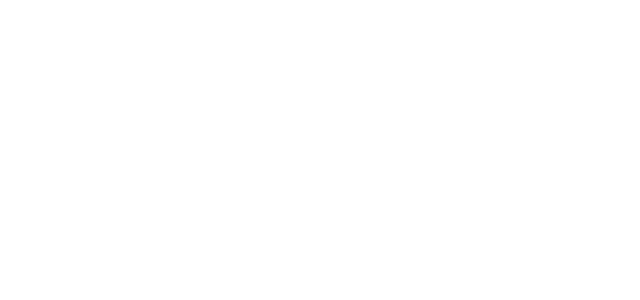
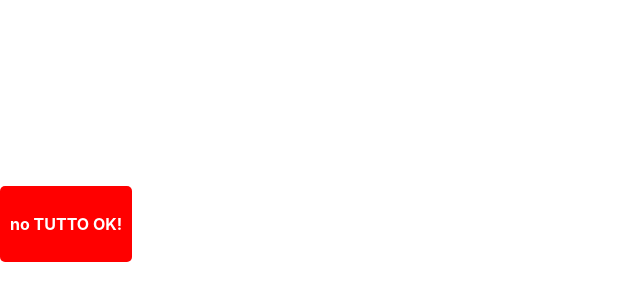
Before and after one commit to renghinoITS/nina_react, a React (Vite) app: page / in a window 1280 px wide. Shown: the part 176-476 px from the top of the page, without its empty margins (0-640 px from the left). Built offline with nearby package versions, Linux system fonts and the light colour scheme.

Commit message:
Added type and message on NotificationBox

```diff
--- a/src/main.tsx
+++ b/src/main.tsx
@@ -6,6 +6,6 @@ import NotificationBox from "./components/HomePage/NotificationBox/NotificationB
 
 createRoot(document.getElementById("root")!).render(
 	<StrictMode>
-		<NotificationBox/>
+		<NotificationBox type={"error"} message={"no TUTTO OK!"}/>
 	</StrictMode>,
 )
```
